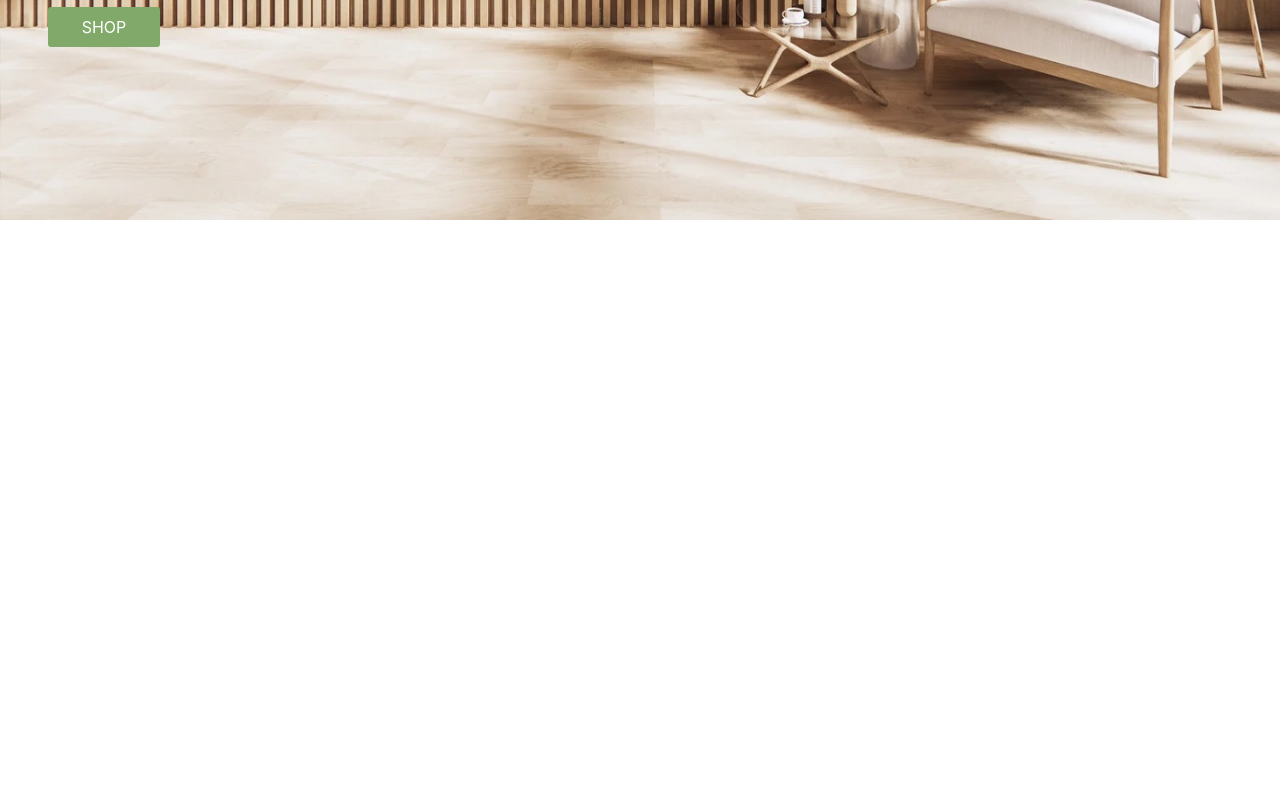
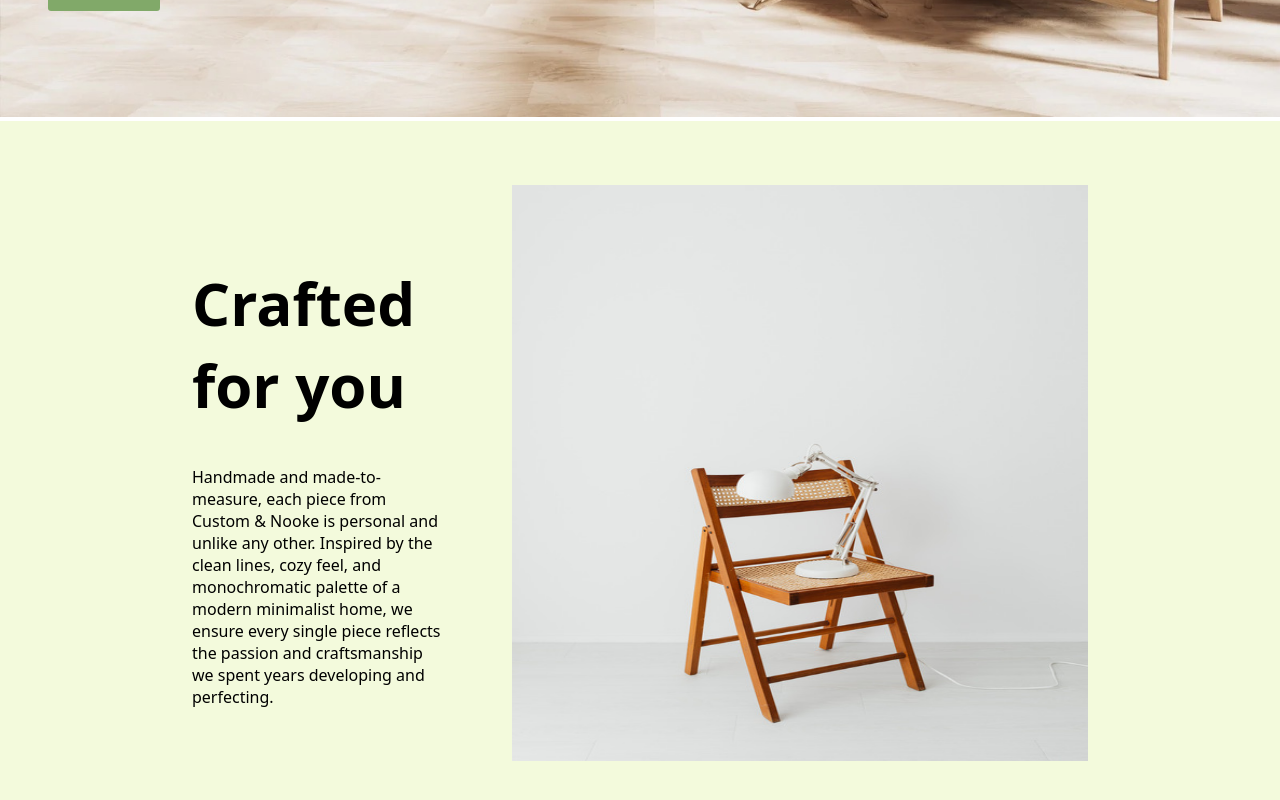
Before and after one commit to victorren7/furniture-store, a React (Create React App) app: page / in a window 1280 px wide. Shown: the part 580-1380 px from the top of the page. Before the commit the page ends 804 px from the top, so only its background shows below. Built offline with nearby package versions, Linux system fonts and the light colour scheme.

Commit message:
created the basics of the about page

```diff
--- /dev/null
+++ b/src/components/home/About.js
@@ -0,0 +1,51 @@
+import React from 'react'
+import styled from 'styled-components';
+
+import craftedChair  from '../../assets/crafted-chair.jpeg'
+
+const About = () => {
+  return (
+    <Container>
+      <Grid>
+        <Content>
+          <H1>Crafted for you</H1>
+          <p>Handmade and made-to-measure, each piece from Custom & Nooke is personal and unlike any other. Inspired by the clean lines, cozy feel, and monochromatic palette of a modern minimalist home, we ensure every single piece reflects the passion and craftsmanship we spent years developing and perfecting.</p>
+        </Content>
+        <Image alt='crafted-chair' src={craftedChair} />
+      </Grid>
+    </Container>
+
+  )
+}
+
+export default About
+
+const Container = styled.div`
+  display: flex;
+  width: 100vw;
+  justify-content: center;
+  background-color: #F3FADC;
+`
+
+const Grid = styled.div`
+  display: grid;
+  grid-auto-flow: column;
+  width: 70%;
+  height: 70%;
+  margin: 4rem 0;
+  align-items: center;
+`
+
+const Content = styled.div`
+  width: 80%;
+  font-family: system-ui;
+`
+
+const H1 = styled.h1`
+  font-size: 60px;
+`
+
+const Image = styled.img`
+  width: 36rem;
+  height: 36rem;
+`
--- a/src/components/home/Header.js
+++ b/src/components/home/Header.js
@@ -38,7 +38,6 @@ const Title = styled.h2`
 
 const Image = styled.img`
   width: 100vw;
-  height: 100vh;
   transform: scaleX(-1);
 `
 
--- a/src/components/home/Home.js
+++ b/src/components/home/Home.js
@@ -1,12 +1,13 @@
 import React from 'react'
 import styled from 'styled-components';
-import homeImage from '../../assets/home-marquee.jpeg'
 import Header from './Header';
+import About from './About';
 
 const Home = () => {
   return (
     <Container>
       <Header />
+      <About />
     </Container>
   )
 }
```
Also changed, not shown: src/assets/crafted-chair.jpeg (added).
